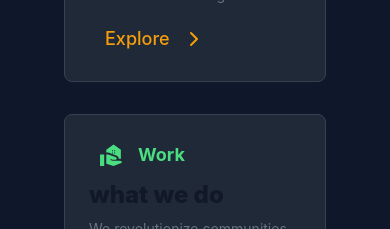
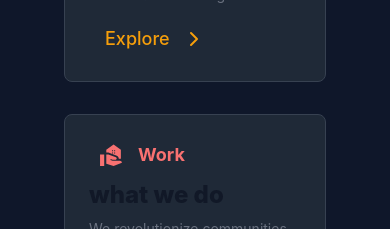
Before and after one commit to Ernie1234/anmut, a React (Vite) app: page / in a window 390 px wide. Shown: the part 1300-1529 px from the top of the page. Built offline with nearby package versions, Linux system fonts and the light colour scheme.

Commit message:
animation

```diff
--- a/src/components/Section.jsx
+++ b/src/components/Section.jsx
@@ -2,6 +2,7 @@ import { MdConstruction, MdRealEstateAgent } from "react-icons/md";
 import { LuConstruction } from "react-icons/lu";
 import { LuChevronRight } from "react-icons/lu";
 import { Link } from "react-router-dom";
+import { motion } from "framer-motion";
 
 function Section() {
   return (
@@ -51,8 +52,8 @@ function Section() {
             <LuChevronRight size={24} />
           </Link>
         </div>
-        <div className="bg-gray-800 border border-gray-700 rounded-lg p-6 md:p-18">
-          <span className="text-lg gap-2 font-bold inline-flex items-center px-2.5 py-0.5 rounded-md dark:bg-gray-700 text-green-400 mb-2">
+        <motion.div className="bg-gray-800 border border-gray-700 rounded-lg p-6 md:p-18">
+          <span className="text-lg gap-2 font-bold inline-flex items-center px-2.5 py-0.5 rounded-md dark:bg-gray-700 text-red-400 mb-2">
             <MdRealEstateAgent className="me-1.5" size={25} />
             Work
           </span>
@@ -71,7 +72,7 @@ function Section() {
             Read More
             <LuChevronRight size={24} />
           </Link>
-        </div>
+        </motion.div>
       </div>
     </div>
   );
```
Also changed, not shown: src/components/Home.jsx (added).
